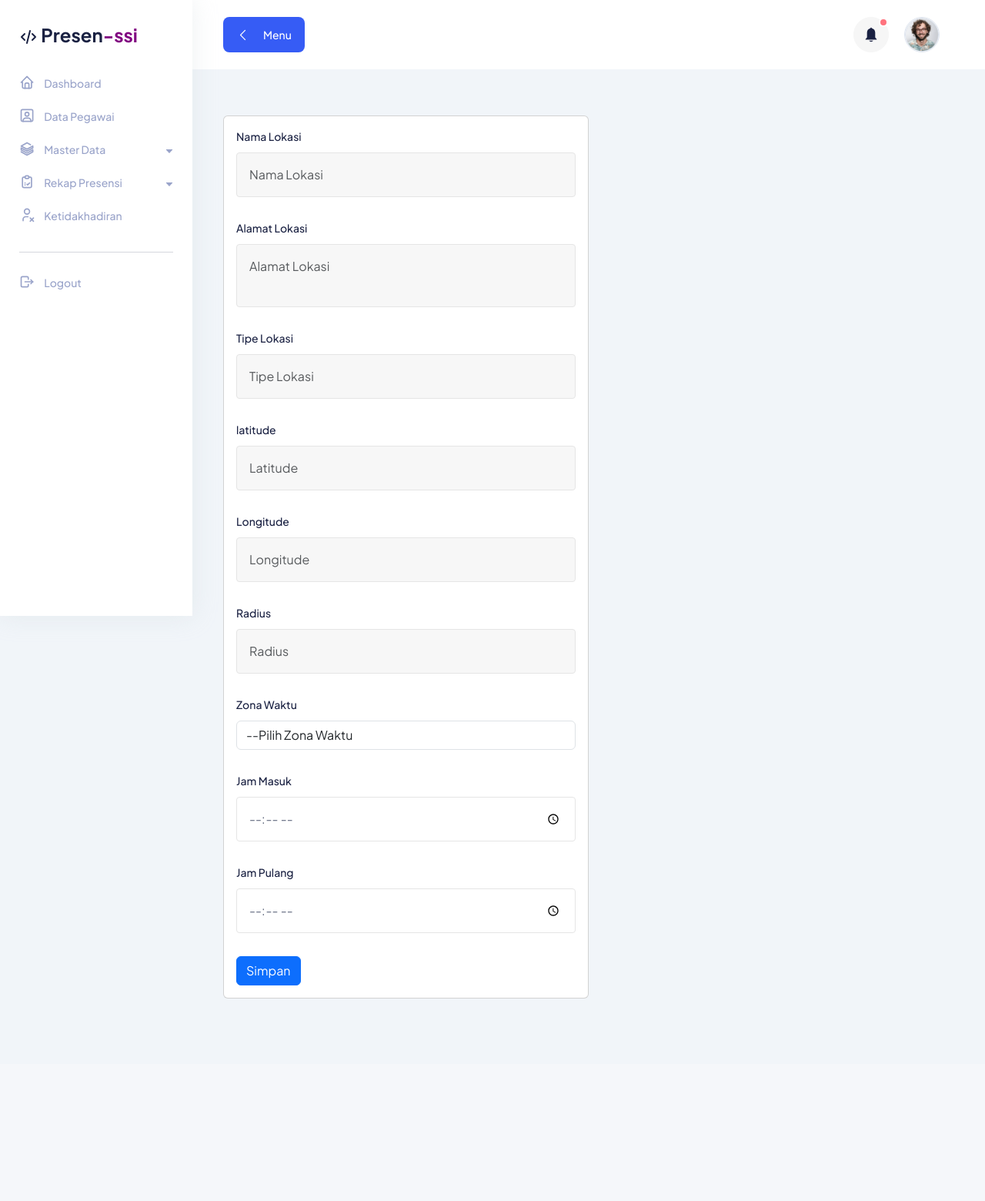
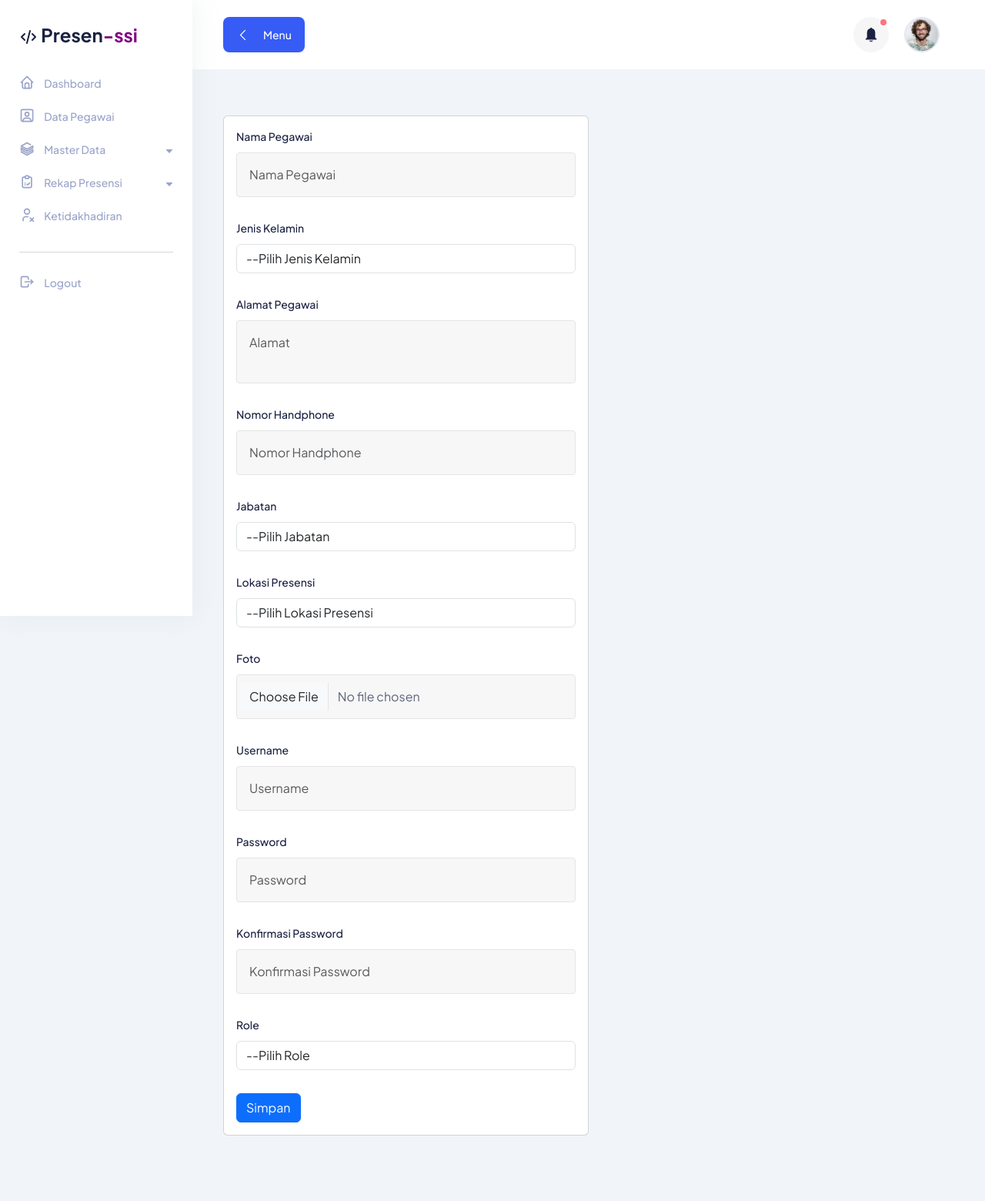
Before and after one commit to arell74/aplikasi-presensi-ci4, a CodeIgniter 4 app: the page made by app/Views/admin/data_pegawai/create.php in a window 1280 px wide. Shown: the whole page at 77% size. Before the commit the page ends 1297 px from the top, so only its background shows below. Run offline with PHP 8.4 and a stand-in for CodeIgniter, Linux system fonts and the light colour scheme; the template is opened without the code that fills it, so the values that code supplies are empty; some libraries are stand-ins or nearby versions.

Commit message:
feat: Enhance Pegawai Module with Role Management and Improved Forms
- Add create/edit forms for comprehensive pegawai data entry.

- Modify PegawaiModel to handle role relationships and improve data handling.

- Create RoleModel and integrate for managing user roles.

```diff
--- a/app/Models/PegawaiModel.php
+++ b/app/Models/PegawaiModel.php
@@ -16,7 +16,7 @@ class PegawaiModel extends Model
         'no_handphone',
         'jabatan',
         'lokasi_presensi',
-        'foto'
+        'foto_pegawai',
     ];
 
     public function detailPegawai($id)
--- a/app/Views/admin/data_pegawai/create.php
+++ b/app/Views/admin/data_pegawai/create.php
@@ -4,73 +4,103 @@
 
 <div class="card col-md-6">
     <div class="card-body">
-        <form method="POST" action="<?= base_url('admin/lokasi_presensi/store'); ?>">
+        <form method="POST" action="<?= base_url('admin/data_pegawai/store'); ?>" enctype="multipart/form-data">
             <div class="input-style-1">
-                <label>Nama Lokasi</label>
-                <input type="text" class="<?= ($validation->hasError('nama_lokasi')) ? 'is-invalid' : '' ?> form-control" placeholder="Nama Lokasi" name="nama_lokasi" />
+                <label>Nama Pegawai</label>
+                <input type="text" class="<?= ($validation->hasError('nama')) ? 'is-invalid' : '' ?> form-control" placeholder="Nama Pegawai" name="nama" />
                 <div class="invalid-feedback">
-                    <?= $validation->getError('nama_lokasi'); ?>
+                    <?= $validation->getError('nama'); ?>
                 </div>
             </div>
             <div class="input-style-1">
-                <label>Alamat Lokasi</label>
-                <textarea name="alamat_lokasi" id="" class="<?= ($validation->hasError('alamat_lokasi')) ? 'is-invalid' : ''; ?> form-control" placeholder="Alamat Lokasi"></textarea>
+                <label>Jenis Kelamin</label>
+                <select name="role" class="form-control <?= ($validation->hasError('role')) ? 'is-invalid' : '' ?>">
+                    <option value="">--Pilih Jenis Kelamin</option>
+                    <option value="laki-laki">Laki-laki</option>
+                    <option value="perempuan">Perempuan</option>
+                </select>
                 <div class="invalid-feedback">
-                    <?= $validation->getError('alamat_lokasi'); ?>
+                    <?= $validation->getError('role'); ?>
                 </div>
             </div>
             <div class="input-style-1">
-                <label>Tipe Lokasi</label>
-                <input type="text" class="<?= ($validation->hasError('tipe_lokasi')) ? 'is-invalid' : '' ?> form-control" placeholder="Tipe Lokasi" name="tipe_lokasi" />
+                <label>Alamat Pegawai</label>
+                <textarea name="alamat" id="" class="<?= ($validation->hasError('alamat')) ? 'is-invalid' : ''; ?> form-control" placeholder="Alamat"></textarea>
                 <div class="invalid-feedback">
-                    <?= $validation->getError('tipe_lokasi'); ?>
+                    <?= $validation->getError('alamat'); ?>
                 </div>
             </div>
             <div class="input-style-1">
-                <label>latitude</label>
-                <input type="text" class="<?= ($validation->hasError('latitude')) ? 'is-invalid' : '' ?> form-control" placeholder="Latitude" name="latitude" />
+                <label>Nomor Handphone</label>
+                <input type="number" class="<?= ($validation->hasError('no_hp')) ? 'is-invalid' : '' ?> form-control" placeholder="Nomor Handphone" name="no_hp" />
                 <div class="invalid-feedback">
-                    <?= $validation->getError('latitude'); ?>
+                    <?= $validation->getError('no_hp'); ?>
                 </div>
             </div>
             <div class="input-style-1">
-                <label>Longitude</label>
-                <input type="text" class="<?= ($validation->hasError('longitude')) ? 'is-invalid' : '' ?> form-control" placeholder="Longitude" name="longitude" />
+                <label>Jabatan</label>
+                <select name="jabatan" class="form-control <?= ($validation->hasError('jabatan')) ? 'is-invalid' : '' ?>">
+                    <option value="">--Pilih Jabatan</option>
+                    <?php foreach ($jabatan as $jab) :  ?>
+                        <option value="<?= $jab['jabatan']; ?>"><?= $jab['jabatan']; ?></option>
+                    <?php endforeach; ?>
+                </select>
                 <div class="invalid-feedback">
-                    <?= $validation->getError('longitude'); ?>
+                    <?= $validation->getError('jabatan'); ?>
                 </div>
             </div>
             <div class="input-style-1">
-                <label>Radius</label>
-                <input type="number" class="<?= ($validation->hasError('radius')) ? 'is-invalid' : '' ?> form-control" placeholder="Radius" name="radius" />
+                <label>Lokasi Presensi</label>
+                <select name="lokasi_presensi" class="form-control <?= ($validation->hasError('lokasi_presensi')) ? 'is-invalid' : '' ?>">
+                    <option value="">--Pilih Lokasi Presensi</option>
+                    <?php foreach ($lokasi_presensi as $lok) :  ?>
+                        <option value="<?= $lok['id']; ?>"><?= $lok['nama_lokasi']; ?></option>
+                    <?php endforeach; ?>
+                </select>
                 <div class="invalid-feedback">
-                    <?= $validation->getError('radius'); ?>
+                    <?= $validation->getError('lokasi_presensi'); ?>
                 </div>
             </div>
             <div class="input-style-1">
-                <label>Zona Waktu</label>
-                <select name="zona_waktu" class="form-control <?= ($validation->hasError('zona_waktu')) ? 'is-invalid' : '' ?>">
-                    <option value="">--Pilih Zona Waktu</option>
-                    <option value="WIB">WIB</option>
-                    <option value="WITA">WITA</option>
-                    <option value="WIT">WIT</option>
-                </select>
+                <label>Foto</label>
+                <input type="file" class="<?= ($validation->hasError('foto_pegawai')) ? 'is-invalid' : '' ?> form-control" placeholder="Latitude" name="foto_pegawai" />
                 <div class="invalid-feedback">
-                    <?= $validation->getError('zona_waktu'); ?>
+                    <?= $validation->getError('foto_pegawai'); ?>
                 </div>
             </div>
             <div class="input-style-1">
-                <label>Jam Masuk</label>
-                <input type="time" class="<?= ($validation->hasError('jam_masuk')) ? 'is-invalid' : '' ?> form-control" placeholder="Jam Masuk" name="jam_masuk" />
+                <label>Username</label>
+                <input type="text" class="<?= ($validation->hasError('username')) ? 'is-invalid' : '' ?> form-control" placeholder="Username" name="username" />
                 <div class="invalid-feedback">
-                    <?= $validation->getError('jam_masuk'); ?>
+                    <?= $validation->getError('username'); ?>
                 </div>
             </div>
             <div class="input-style-1">
-                <label>Jam Pulang</label>
-                <input type="time" class="<?= ($validation->hasError('jam_pulang')) ? 'is-invalid' : '' ?> form-control" placeholder="Jam Pulang" name="jam_pulang" />
+                <label>Password</label>
+                <input type="password" class="<?= ($validation->hasError('password')) ? 'is-invalid' : '' ?> form-control" placeholder="Password" name="password" />
                 <div class="invalid-feedback">
-                    <?= $validation->getError('jam_pulang'); ?>
+                    <?= $validation->getError('password'); ?>
+                </div>
+            </div>
+            <div class="input-style-1">
+                <label>Konfirmasi Password</label>
+                <input type="password" class="<?= ($validation->hasError('konfirmasi_password')) ? 'is-invalid' : '' ?> form-control" placeholder="Konfirmasi Password" name="konfirmasi_password" />
+                <div class="invalid-feedback">
+                    <?= $validation->getError('konfirmasi_password'); ?>
+                </div>
+            </div>
+            <div class="input-style-1">
+                <label>Role</label>
+                <select name="jenis_kelamin" class="form-control <?= ($validation->hasError('role')) ? 'is-invalid' : '' ?>">
+                    <option value="">--Pilih Role</option>
+                    <?php foreach ($role as $r) : ?>
+                        <option value="<?= $r['id']; ?>" <?= old('role') == $r['id'] ? 'selected' : '' ?>>
+                            <?= $r['role']; ?>
+                        </option>
+                    <?php endforeach; ?>
+                </select>
+                <div class="invalid-feedback">
+                    <?= $validation->getError('role'); ?>
                 </div>
             </div>
 
--- a/app/Views/admin/data_pegawai/detail.php
+++ b/app/Views/admin/data_pegawai/detail.php
@@ -4,6 +4,7 @@
 
 <div class="card col-md-8">
     <div class="card-body">
+        <img width="200px" style="border-radius: 5px;" src="<?= base_url('profile/' . $data_pegawai['foto_pegawai']); ?>" alt="">
         <table class="table">
             <tr>
                 <td>NIP</td>
```
Also changed, not shown: app/Controllers/Admin/DataPegawai.php (+98 -40 lines), app/Models/RoleModel.php (added, +14 -0 lines), public/profile/1753630791_d936c8433d9395f33160.jpg (added), public/profile/1753630836_7ffdae830fd9a76c01a5.jpg (added), public/profile/1753631399_3d43990b375c44c92671.jpg (added), public/profile/1753632103_cd0b012a97d9a836c807.jpg (added), public/profile/1753632419_da4572f09cf3ece91b3b.jpg (added), public/profile/farel.jpg (added).
